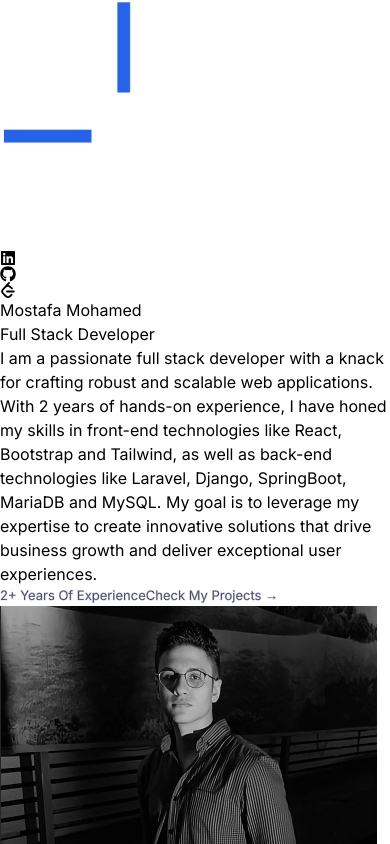
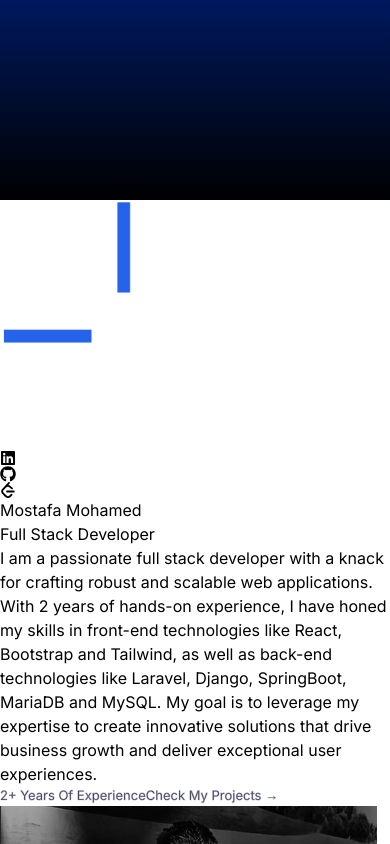
Before and after one commit to Mostafa602/react-portfolio, a React (Vite) app: page / in a window 390 px wide. Shown: the top 844 px of the page. Built offline with nearby package versions, Linux system fonts and the light colour scheme.

Commit message:
Identifying the error

```diff
--- a/src/App.jsx
+++ b/src/App.jsx
@@ -8,7 +8,7 @@ import Contact from "./components/Contact"
 import Background from "./components/Background"
 export default function App() {
   return (
-    <div className="overflow-x-hidden text-neutral-300 antialiased selection:bg-blue-200 selection:text-cyan-900">
+    <div className="overflow-hidden text-neutral-300 antialiased selection:bg-blue-200 selection:text-cyan-900">
       <Background/>
       <div className="container mx-auto px-14">
         <Navbar />
--- a/src/components/Background.jsx
+++ b/src/components/Background.jsx
@@ -12,24 +12,17 @@ export default function Background() {
     return () => window.removeEventListener('mousemove', handleMouseMove);
   }, []);
 
-  const isMobile = window.innerWidth < 768;
-
   return (
-    <div
-      className="fixed top-0 left-0 -z-10 h-full w-full overflow-hidden"
-      style={{ background: 'linear-gradient(to bottom, rgb(0, 25, 94), rgb(0, 0, 0))' }}
-    >
-      {!isMobile && (
-        <div
-          className="pointer-events-none absolute rounded-full bg-blue-600 opacity-10 blur-3xl"
-          style={{
-            top: Math.max(0, Math.min(position.y - 100, window.innerHeight - 200)),
-            left: Math.max(0, Math.min(position.x - 100, window.innerWidth - 200)),
-            width: 200,
-            height: 200,
-          }}
-        />
-      )}
+    <div className="fixed top-0 left-0 -z-10 h-full w-full overflow-hidden" style={{ background: 'linear-gradient(to bottom ,rgb(0, 25, 94),rgb(0, 0, 0))' }}>
+      <div
+        className="pointer-events-none absolute rounded-full bg-blue-600 opacity-10 blur-3xl "
+        style={{
+          top: position.y - 100,
+          left: position.x - 100,
+          width: 200,
+          height: 200,
+        }}
+      ></div>
     </div>
   );
 }
```
